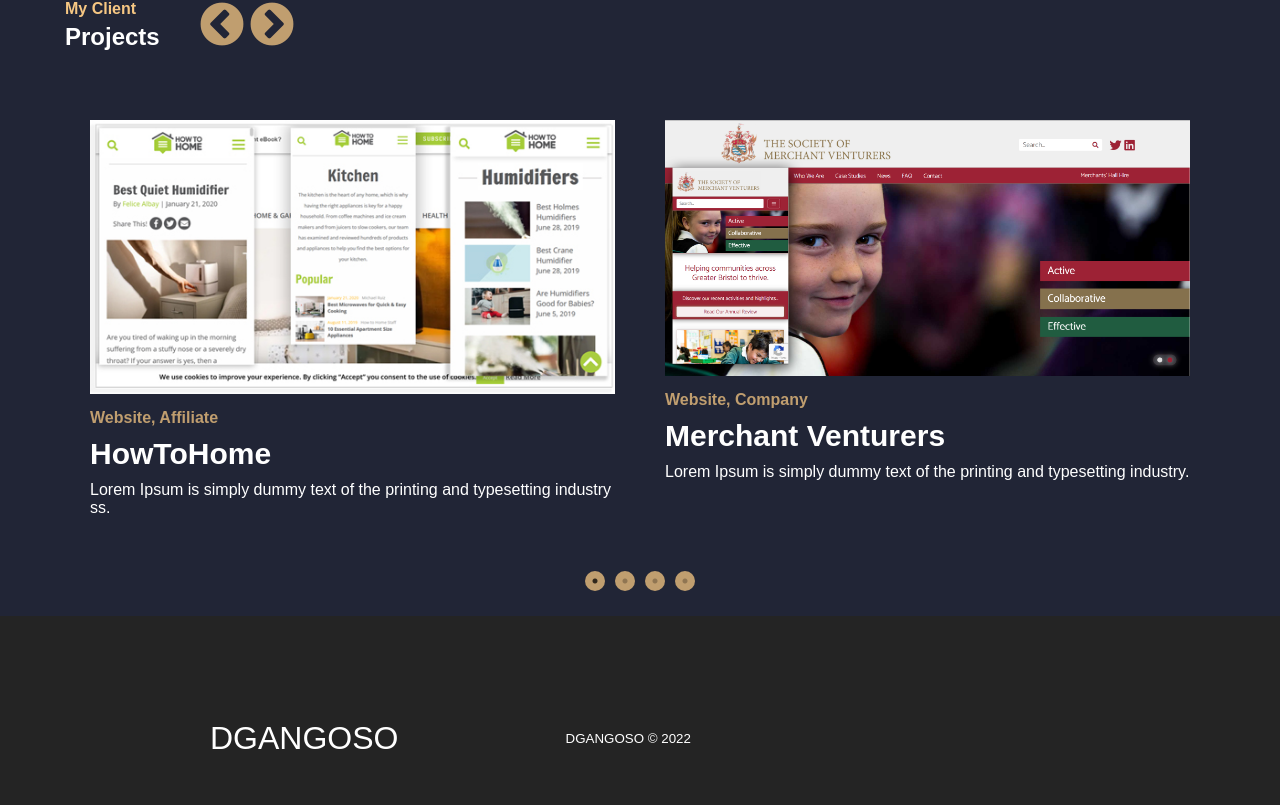
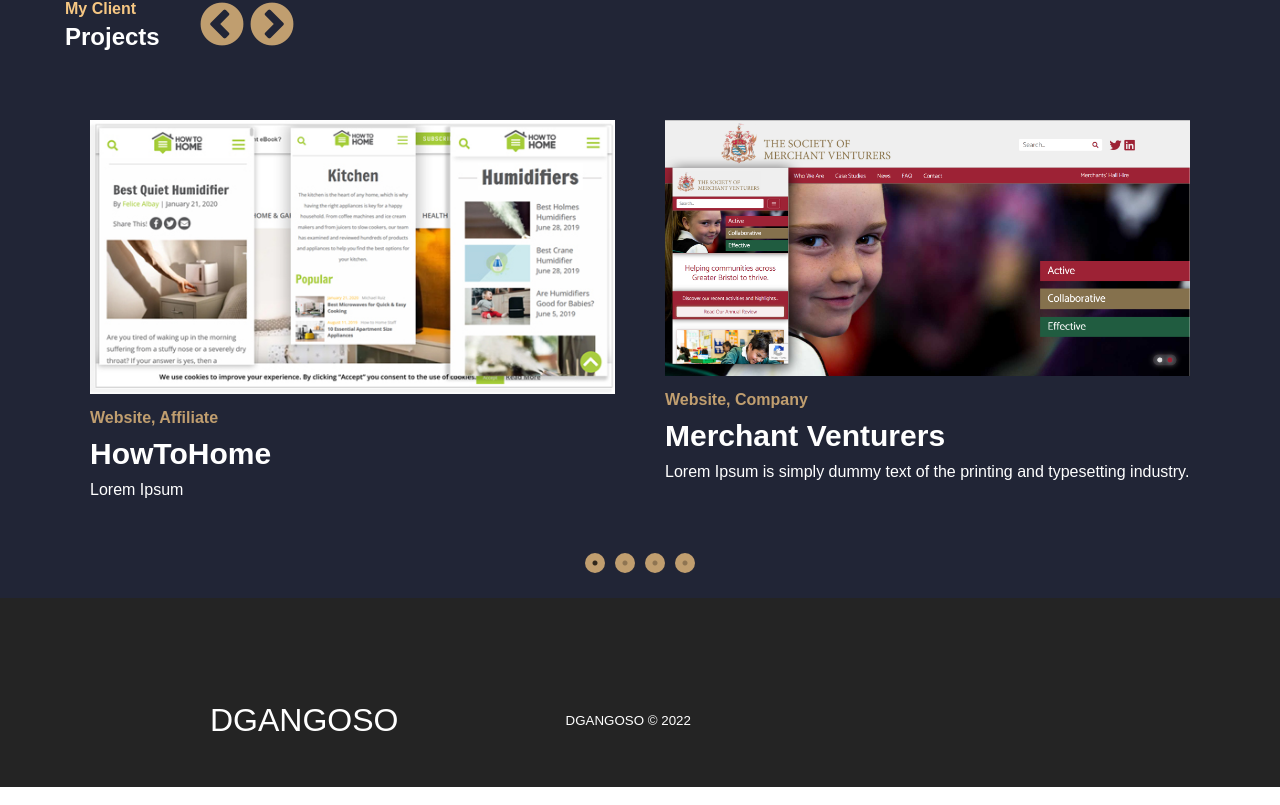
Before and after one commit to daleaustingangoso014/deployment, a React (Create React App) app: page / in a window 1280 px wide. Shown: the part 984-1789 px from the top of the page. Built offline with nearby package versions, Linux system fonts and the light colour scheme.

Commit message:
new build 1

```diff
--- a/src/components/ProjectsSection.js
+++ b/src/components/ProjectsSection.js
@@ -25,7 +25,7 @@ export default class SimpleSlider extends Component {
             <img src={'../images/project1.jpg'} />
               <p class="subhead-title">Website, Affiliate</p>
               <h3>HowToHome</h3>
-              <p>Lorem Ipsum is simply dummy text of the printing and typesetting industry ss.</p>
+              <p>Lorem Ipsum</p>
             </div>
             </a>
             <a href="https://www.merchantventurers.com/">
```
Also changed, not shown: 1 other file (tests, documents, lock files or other folders).
